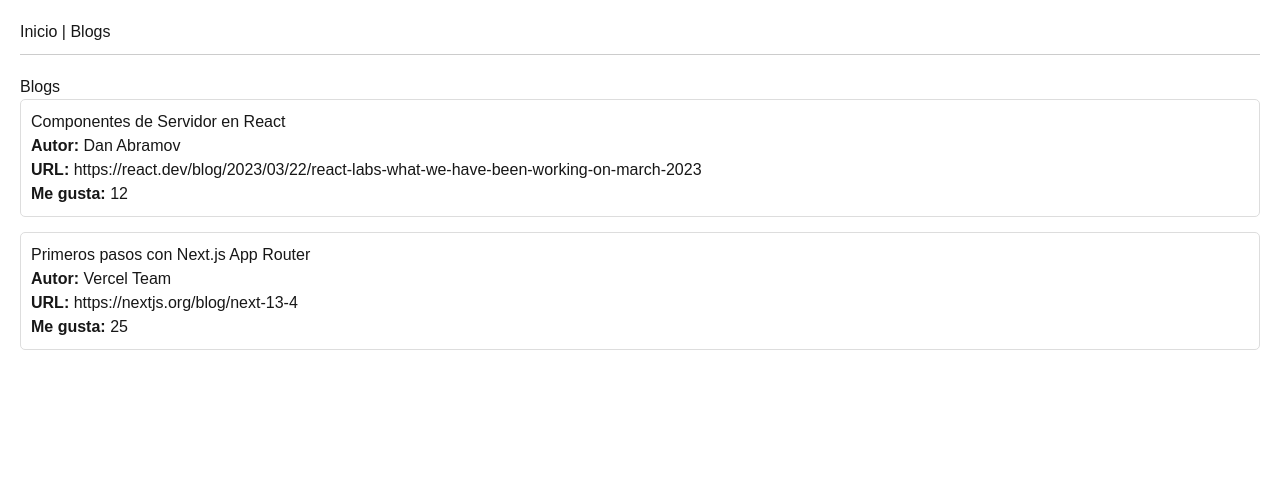
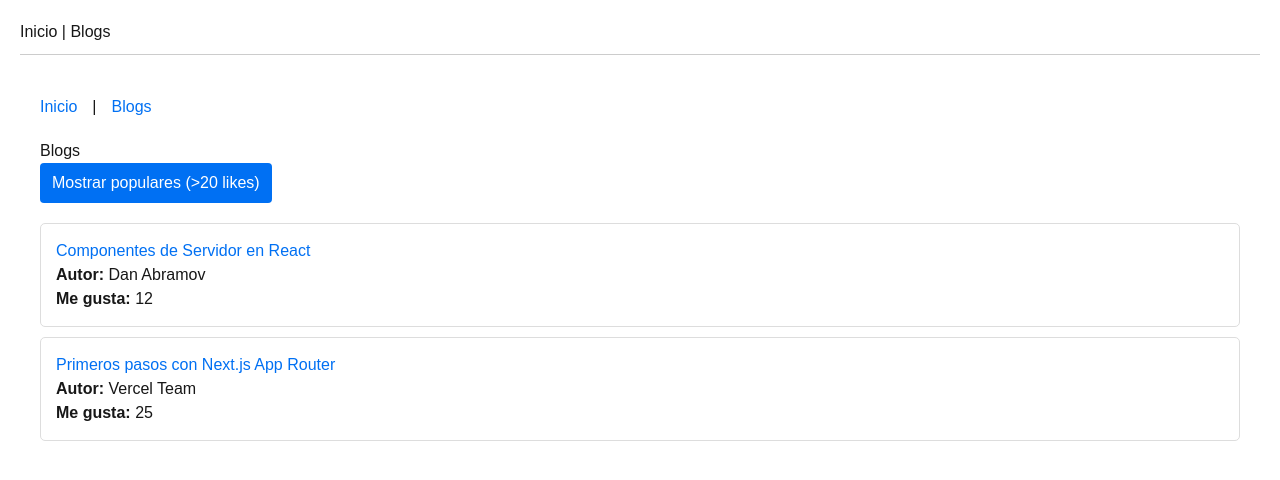
Before and after one commit to nmantilla12/blog-app, a Next.js app: page /blogs in a window 1280 px wide. Shown: the top 480 px of the page. Built offline with nearby package versions, Linux system fonts and the light colour scheme.

Commit message:
Implementada la lista con searchParams, detalle de blog y server actions para likes

```diff
--- /dev/null
+++ b/app/blogs/BlogList.tsx
@@ -0,0 +1,57 @@
+"use client" // 1. Directiva obligatoria para usar estados de React en Next.js
+
+import { useState } from "react"
+import Link from "next/link"
+import { Blog } from "@/app/services/blogs"
+
+// Definimos que este componente recibe la lista de blogs desde la página del servidor
+export default function BlogList({ blogs }: { blogs: Blog[] }) {
+  // 2. Estado local: guardamos si filtramos por "populares" (más de 20 likes) o no
+  const [showPopular, setShowPopular] = useState(false)
+
+  // 3. Filtrado dinámico según el estado
+  const blogsToShow = showPopular
+    ? blogs.filter((blog) => blog.likes > 20)
+    : blogs
+
+  return (
+    <div>
+      {/* Botón interactivo que cambia el estado al hacer clic */}
+      <button
+        onClick={() => setShowPopular(!showPopular)}
+        style={{
+          marginBottom: "20px",
+          padding: "8px 12px",
+          cursor: "pointer",
+          borderRadius: "4px",
+          border: "1px solid #ccc"
+        }}
+      >
+        {showPopular ? "Mostrar todos" : "Mostrar populares (>20 likes)"}
+      </button>
+
+      {/* Renderizado de la lista filtrada */}
+      <ul style={{ listStyle: "none", padding: 0 }}>
+        {blogsToShow.map((blog) => (
+          <li
+            key={blog.id}
+            style={{
+              border: "1px solid #ddd",
+              padding: "15px",
+              marginBottom: "10px",
+              borderRadius: "5px"
+            }}
+          >
+            <h2>
+              <Link href={`/blogs/${blog.id}`} style={{ color: "#0070f3" }}>
+                {blog.title}
+              </Link>
+            </h2>
+            <p><strong>Autor:</strong> {blog.author}</p>
+            <p><strong>Me gusta:</strong> {blog.likes}</p>
+          </li>
+        ))}
+      </ul>
+    </div>
+  )
+}
--- a/app/blogs/[id]/page.tsx
+++ b/app/blogs/[id]/page.tsx
@@ -1,40 +1,59 @@
-import { notFound } from "next/navigation"
 import { getBlogById, handleLikeBlog } from "@/app/services/blogs"
+import Link from "next/link"
 
-interface PageProps {
+export default async function BlogDetailPage({
+  params,
+}: {
   params: Promise<{ id: string }>
-}
-
-export default async function BlogDetailPage({ params }: PageProps) {
+}) {
   const { id } = await params
   const blog = await getBlogById(id)
 
   if (!blog) {
-    notFound()
+    return (
+      <div style={{ padding: "20px", fontFamily: "sans-serif" }}>
+        <h2>Blog no encontrado</h2>
+        <Link href="/blogs">← Volver a la lista</Link>
+      </div>
+    )
   }
 
   return (
     <div style={{ padding: "20px", fontFamily: "sans-serif" }}>
-      <h2>{blog.title}</h2>
+      <Link href="/blogs" style={{ color: "#0070f3", textDecoration: "none" }}>
+        ← Volver a la lista de blogs
+      </Link>
+
+      <h1 style={{ marginTop: "20px" }}>{blog.title}</h1>
+      <p><strong>Autor:</strong> {blog.author}</p>
       <p>
-        <strong>Autor:</strong> {blog.author}
-      </p>
-      <p>
-        <strong>URL:</strong>{" "}
+        <strong>URL Original:</strong>{" "}
         <a href={blog.url} target="_blank" rel="noopener noreferrer">
           {blog.url}
         </a>
       </p>
-      <p>
-        <strong>Me gusta:</strong> {blog.likes}
-      </p>
 
-      <form action={handleLikeBlog}>
-        <input type="hidden" name="id" value={blog.id} />
-        <button type="submit" style={{ padding: "8px 16px", cursor: "pointer" }}>
-          👍 Dar Me gusta
-        </button>
-      </form>
+      <div style={{ margin: "20px 0", padding: "15px", background: "#f5f5f5", borderRadius: "5px", color: "#333" }}>
+        <p><strong>Me gusta actuales:</strong> {blog.likes}</p>
+
+        <form action={handleLikeBlog}>
+          <input type="hidden" name="id" value={blog.id} />
+          <button
+            type="submit"
+            style={{
+              padding: "10px 15px",
+              backgroundColor: "#0070f3",
+              color: "white",
+              border: "none",
+              borderRadius: "5px",
+              cursor: "pointer",
+              fontSize: "16px"
+            }}
+          >
+            👍 Dar Me gusta
+          </button>
+        </form>
+      </div>
     </div>
   )
 }
--- a/app/blogs/page.tsx
+++ b/app/blogs/page.tsx
@@ -1,17 +1,63 @@
-import { getBlogs } from '../services/blogs'
+import { getBlogs } from "@/app/services/blogs"
+import Link from "next/link"
 
-export default async function BlogsPage() {
+export default async function BlogsPage({
+  searchParams,
+}: {
+  searchParams: Promise<{ popular?: string }>
+}) {
+  const resolvedSearchParams = await searchParams
+  const isPopular = resolvedSearchParams.popular === "true"
+
   const blogs = await getBlogs()
 
+  const blogsToShow = isPopular
+    ? blogs.filter((blog) => blog.likes > 20)
+    : blogs
+
   return (
-    <div>
+    <div style={{ padding: "20px", fontFamily: "sans-serif" }}>
+      <div style={{ marginBottom: "20px" }}>
+        <Link href="/" style={{ marginRight: "15px", color: "#0070f3" }}>Inicio</Link>
+        <span>|</span>
+        <Link href="/blogs" style={{ marginLeft: "15px", color: "#0070f3" }}>Blogs</Link>
+      </div>
+
       <h1>Blogs</h1>
-      <ul style={{ listStyleType: 'none', padding: 0 }}>
-        {blogs.map((blog) => (
-          <li key={blog.id} style={{ marginBottom: '15px', border: '1px solid #ddd', padding: '10px', borderRadius: '5px' }}>
-            <h2>{blog.title}</h2>
+
+      <div style={{ marginBottom: "20px" }}>
+        <Link
+          href={isPopular ? "/blogs" : "/blogs?popular=true"}
+          style={{
+            padding: "8px 12px",
+            backgroundColor: "#0070f3",
+            color: "white",
+            textDecoration: "none",
+            borderRadius: "4px",
+            display: "inline-block"
+          }}
+        >
+          {isPopular ? "Mostrar todos" : "Mostrar populares (>20 likes)"}
+        </Link>
+      </div>
+
+      <ul style={{ listStyle: "none", padding: 0 }}>
+        {blogsToShow.map((blog) => (
+          <li
+            key={blog.id}
+            style={{
+              border: "1px solid #ddd",
+              padding: "15px",
+              marginBottom: "10px",
+              borderRadius: "5px"
+            }}
+          >
+            <h2>
+              <Link href={`/blogs/${blog.id}`} style={{ color: "#0070f3" }}>
+                {blog.title}
+              </Link>
+            </h2>
             <p><strong>Autor:</strong> {blog.author}</p>
-            <p><strong>URL:</strong> <a href={blog.url} target="_blank" rel="noopener noreferrer">{blog.url}</a></p>
             <p><strong>Me gusta:</strong> {blog.likes}</p>
           </li>
         ))}
--- a/app/services/blogs.ts
+++ b/app/services/blogs.ts
@@ -28,18 +28,15 @@ const initialBlogs: Blog[] = [
   }
 ]
 
-// Obtener todos los blogs
 export const getBlogs = async (): Promise<Blog[]> => {
   return initialBlogs
 }
 
-// Buscar un blog por ID
 export const getBlogById = async (id: string): Promise<Blog | undefined> => {
   return initialBlogs.find((blog) => blog.id === id)
 }
 
-// Incrementar los likes de un blog
-export const likeBlog = (id: string) => {
+export const likeBlog = async (id: string) => {
   const blog = initialBlogs.find((b) => b.id === id)
   if (blog) {
     blog.likes += 1
@@ -47,7 +44,6 @@ export const likeBlog = (id: string) => {
   return blog
 }
 
-// Server Action para crear un blog
 export async function createBlog(formData: FormData) {
   const title = formData.get('title') as string
   const author = formData.get('author') as string
@@ -71,10 +67,9 @@ export async function createBlog(formData: FormData) {
   redirect('/blogs')
 }
 
-// Server Action para procesar el "Me gusta"
 export async function handleLikeBlog(formData: FormData) {
   const id = formData.get('id') as string
-  likeBlog(id)
+  await likeBlog(id)
 
   revalidatePath(`/blogs/${id}`)
   revalidatePath('/blogs')
```
